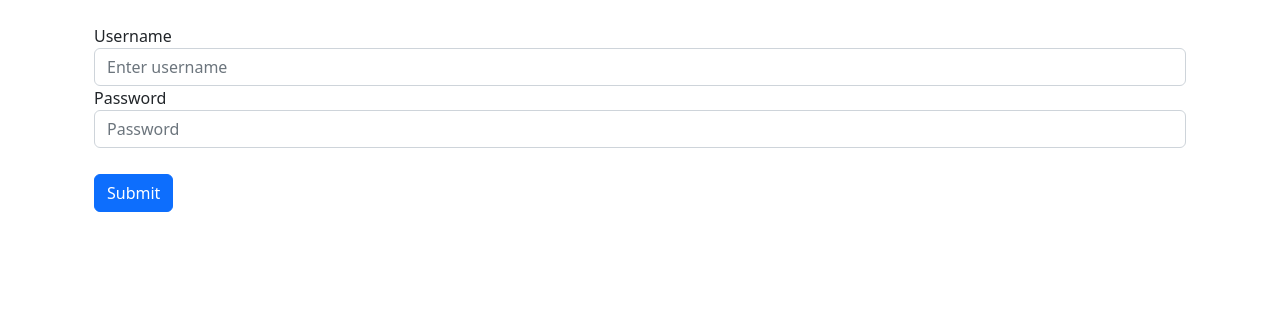
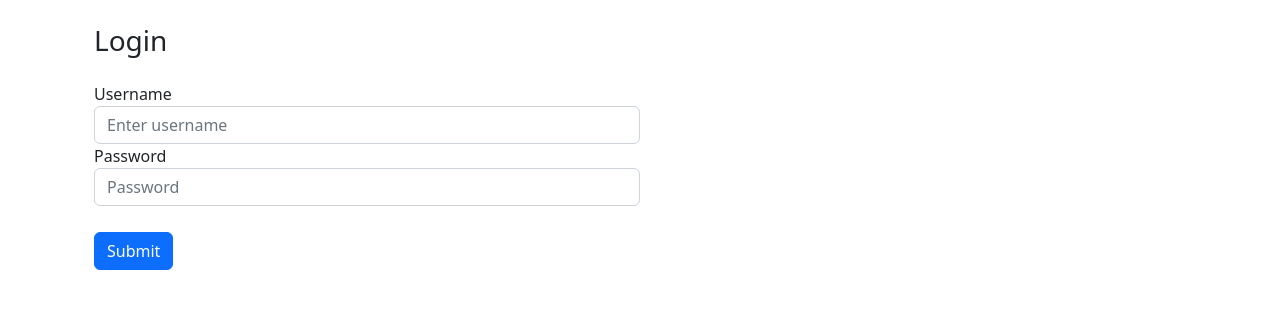
Before and after one commit to wolfpack-studio/Wolfish-django-phishing-simulator, a Django app: page /login/ in a window 1280 px wide. Shown: the top 309 px of the page. Run offline with Django 4.2, Linux system fonts and the light colour scheme; some libraries are stand-ins or nearby versions.

Commit message:
Update status

```diff
--- a/templates/login.html
+++ b/templates/login.html
@@ -8,8 +8,9 @@
 
     <title>Log-in</title>
 </head>
-<body class="container p-4">
-    <form action="" method="post">
+<body class="container p-4 ">
+    <h3 class="mb-4">Login</h3>
+    <form action="" method="post" class="col-md-6">
 
         <div class="form-group">
           <label for="exampleInputEmail1">Username</label>
--- a/templates/nav.html
+++ b/templates/nav.html
@@ -3,7 +3,10 @@
   <meta charset="utf-8">
   <meta name="viewport" content="width=device-width, initial-scale=1">
   <link href="https://cdn.jsdelivr.net/npm/bootstrap@5.2.0-beta1/dist/css/bootstrap.min.css" rel="stylesheet" integrity="sha384-0evHe/X+R7YkIZDRvuzKMRqM+OrBnVFBL6DOitfPri4tjfHxaWutUpFmBp4vmVor" crossorigin="anonymous">
+
 </head>
+
+
 <header class="p-3 bg-dark">
 
 <nav class="navbar navbar-expand-sm navbar navbar-dark bg-dark">
@@ -19,11 +22,14 @@
       <li class="nav-item">
         <a class="nav-link {% if request.path == '/list-mails/' %}active{% endif %}" href="{% url 'list-sender-view' %}">Sent mails</a>
       </li>
+
       <li class="nav-item">
         <a class="nav-link" href="{% url 'logout' %}">Logout</a>
       </li>
     </ul>
 
+
+
   </nav>
 </header>
   <script src="https://cdn.jsdelivr.net/npm/bootstrap@5.2.0-beta1/dist/js/bootstrap.bundle.min.js" integrity="sha384-pprn3073KE6tl6bjs2QrFaJGz5/SUsLqktiwsUTF55Jfv3qYSDhgCecCxMW52nD2" crossorigin="anonymous"></script>
```
Also changed, not shown: db.sqlite3.
